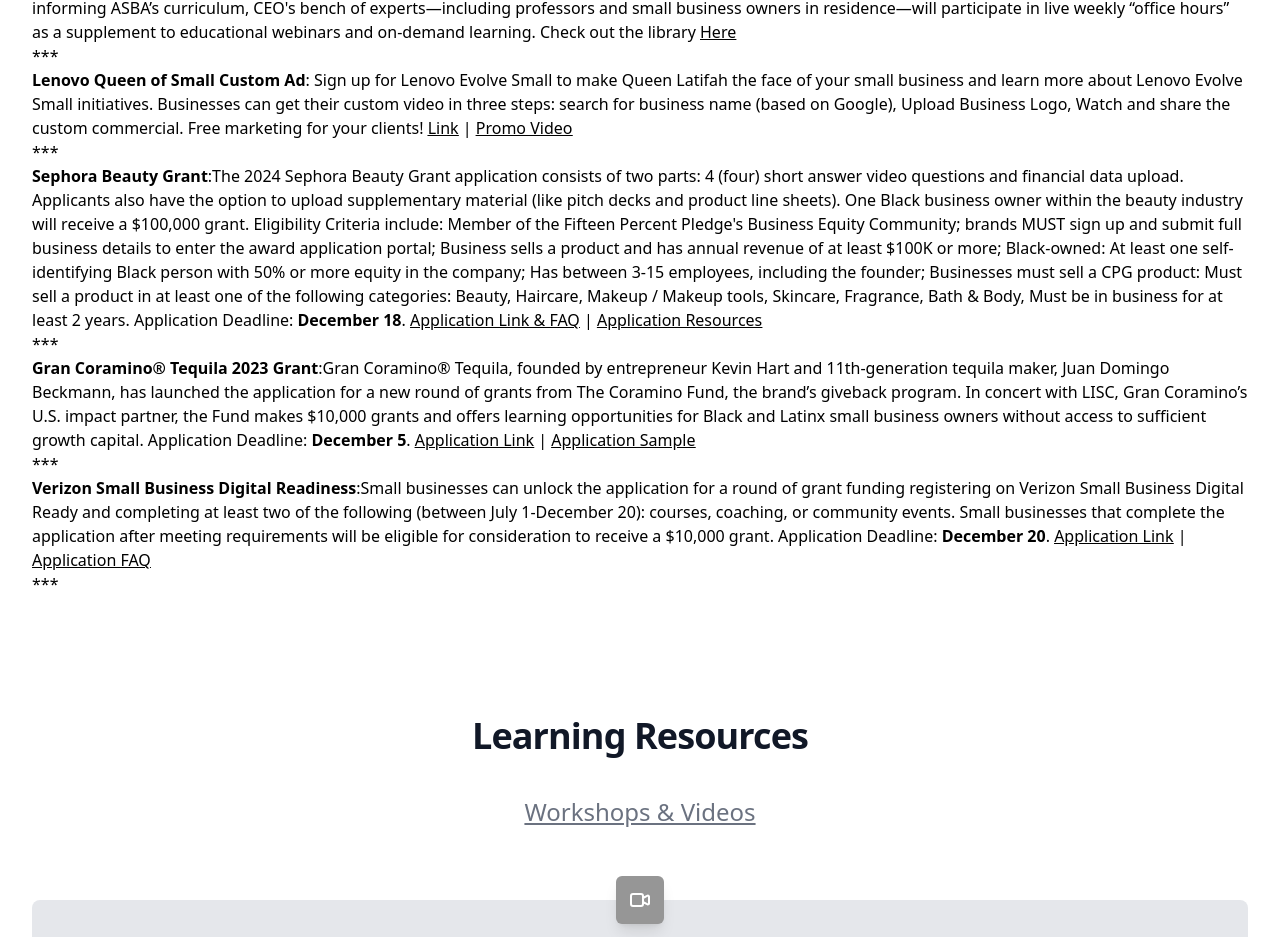
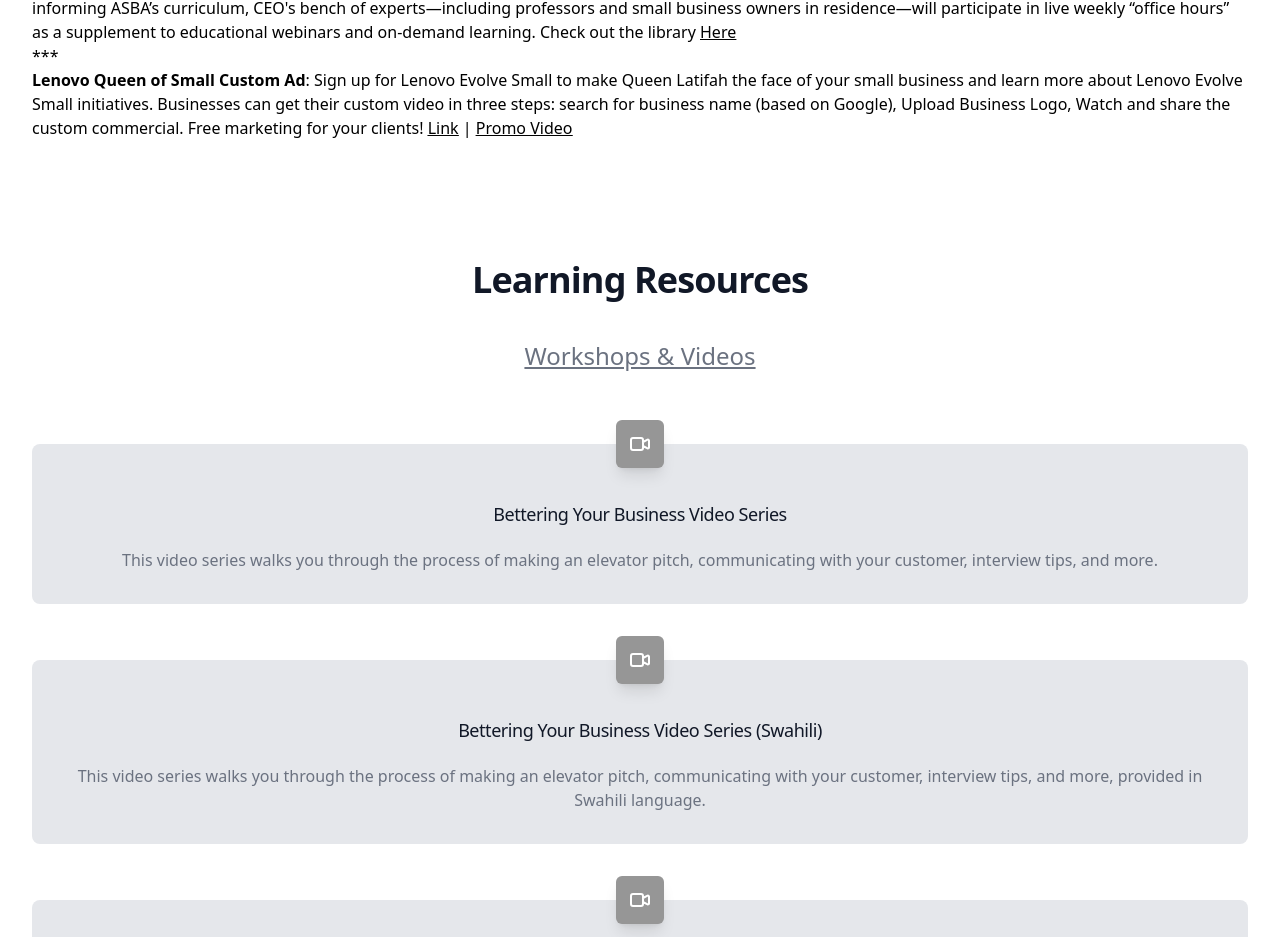
Before and after one commit to ericagirges/cnpp-website, a Next.js app in the folder app/: page /components/ResourcesContent in a window 1280 px wide. Shown: the part 1796-2733 px from the top of the page. Built offline with nearby package versions, Linux system fonts and the light colour scheme.

Commit message:
Update ResourcesContent.js

```diff
--- a/app/pages/components/ResourcesContent.js
+++ b/app/pages/components/ResourcesContent.js
@@ -56,13 +56,6 @@ const TextComponent = () => (
 <p><b>Amazon Small Business Academy</b>:Amazon’s Small Business Academy gives early-stage entrepreneurs and small business owners the tools, resources, and networking opportunities to help grow their businesses online. The new ASBA experience features three self-service educational tracks—Start, Build, and Launch—for a customizable experience based on where entrepreneurs are in their business journey. The program was designed in partnership with the Collegiate Entrepreneurs’ Organization (CEO), the premier entrepreneurship network with over 250 chapters on university campuses across the globe. In addition to informing ASBA’s curriculum, CEO's bench of experts—including professors and small business owners in residence—will participate in live weekly “office hours” as a supplement to educational webinars and on-demand learning. Check out the library  <u><a href="https://www.smallbusiness.amazon/">Here</a></u></p>
 <p>*** </p>
 <p><b>Lenovo Queen of Small Custom Ad</b>: Sign up for Lenovo Evolve Small to make Queen Latifah the face of your small business and learn more about Lenovo Evolve Small initiatives. Businesses can get their custom video in three steps: search for business name (based on Google), Upload Business Logo, Watch and share the custom commercial. Free marketing for your clients! <u><a href="https://www.lenovo.com/us/en/evolvesmall/">Link</a></u> | <u><a href="https:/lenovoevolvesmall.com/">Promo Video</a></u></p>
-<p>*** </p>
-<p><b>Sephora Beauty Grant</b>:The 2024 Sephora Beauty Grant application consists of two parts: 4 (four) short answer video questions and financial data upload. Applicants also have the option to upload supplementary material (like pitch decks and product line sheets). One Black business owner within the beauty industry will receive a $100,000 grant. Eligibility Criteria include: Member of the Fifteen Percent Pledge's Business Equity Community; brands MUST sign up and submit full business details to enter the award application portal; Business sells a product and has annual revenue of at least $100K or more; Black-owned: At least one self-identifying Black person with 50% or more equity in the company; Has between 3-15 employees, including the founder; Businesses must sell a CPG product: Must sell a product in at least one of the following categories: Beauty, Haircare, Makeup / Makeup tools, Skincare, Fragrance, Bath & Body, Must be in business for at least 2 years. Application Deadline: <b>December 18</b>.  <u><a href="https://15percentpledge.org/award-sephora">Application Link & FAQ</a></u> | <u><a href="https://rescue.box.com/s/ctkpop32m2eokxh2737rl0opyq3q32fh">Application Resources</a></u></p>
-<p>***</p>
-<p><b>Gran Coramino® Tequila 2023 Grant</b>:Gran Coramino® Tequila, founded by entrepreneur Kevin Hart and 11th-generation tequila maker, Juan Domingo Beckmann, has launched the application for a new round of grants from The Coramino Fund, the brand’s giveback program. In concert with LISC, Gran Coramino’s U.S. impact partner, the Fund makes $10,000 grants and offers learning opportunities for Black and Latinx small business owners without access to sufficient growth capital. Application Deadline: <b>December 5</b>. <u><a href="https://www.lisc.org/our-initiatives/small-business/our-work/grants-small-businesses/coramino-fund/">Application Link</a></u> | <u><a href="https://rescue.box.com/s/s13x5uhw4jrbmspiz00yz6xmgcbwjn6l">Application Sample</a></u></p>
-<p>***</p>
-<p><b>Verizon Small Business Digital Readiness</b>:Small businesses can unlock the application for a round of grant funding registering on Verizon Small Business Digital Ready and completing at least two of the following (between July 1-December 20): courses, coaching, or community events. Small businesses that complete the application after meeting requirements will be eligible for consideration to receive a $10,000 grant. Application Deadline: <b>December 20</b>.  <u><a href="https://dashboard-digitalready.verizonwireless.com/incentives">Application Link</a></u> | <u><a href="https://rescue.box.com/s/66ayznq4zvh6zmc15vrashy82dx4ston">Application FAQ</a></u></p>
-<p>***</p>
 </div>
 )
 const gridComponent = (arr) => (
```
